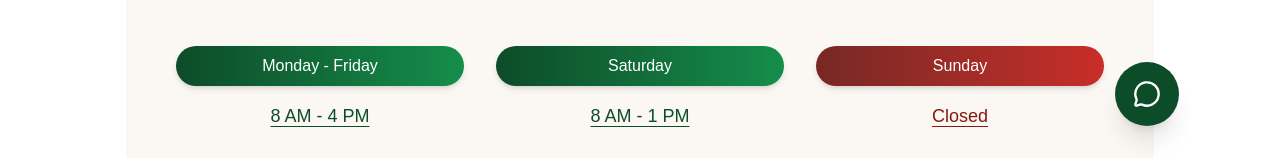
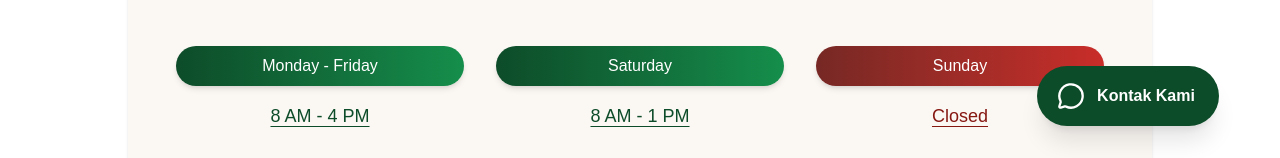
Before and after one commit to Bumi-Rekayasa-Mandiri/FRONTEND_BRM, a React (Vite) app: page /contact in a window 1280 px wide. Shown: the part 642-800 px from the top of the page. Built offline with nearby package versions, Linux system fonts and the light colour scheme.

Commit message:
style(floating-popup): widen pills and add toggle button label

```diff
--- a/src/components/common/FloatingPopup.tsx
+++ b/src/components/common/FloatingPopup.tsx
@@ -56,10 +56,10 @@ const FloatingPopup = () => {
             target="_blank"
             rel="noopener noreferrer"
             aria-label={`Visit our ${social.name}`}
-            className={`group flex items-center gap-3 pl-4 pr-5 py-2.5 bg-white rounded-full shadow-lg border border-gray-100 transition-all duration-300 hover:scale-105 hover:shadow-xl ${social.color}`}
+            className={`group flex items-center gap-4 pl-5 pr-6 py-4 w-56 bg-white rounded-full shadow-lg border border-gray-100 transition-all duration-300 hover:scale-105 hover:shadow-xl ${social.color}`}
           >
             <span className={`shrink-0 transition-colors duration-300 ${social.textColor}`}>{social.icon}</span>
-            <span className={`text-sm font-semibold whitespace-nowrap transition-colors duration-300 ${social.textColor}`}>
+            <span className={`text-base font-semibold whitespace-nowrap transition-colors duration-300 ${social.textColor}`}>
               {social.label}
             </span>
           </a>
@@ -69,15 +69,18 @@ const FloatingPopup = () => {
       {/* Main Toggle Button */}
       <button
         onClick={() => setIsOpen(!isOpen)}
-        className="relative flex items-center justify-center w-14 h-14 md:w-16 md:h-16 bg-brm-green hover:opacity-90 text-white rounded-full shadow-xl transition-all duration-300 hover:scale-105 active:scale-95 focus:outline-none"
+        className="flex items-center gap-3 pl-5 pr-6 py-4 bg-brm-green hover:opacity-90 text-white rounded-full shadow-xl transition-all duration-300 hover:scale-105 active:scale-95 focus:outline-none"
         aria-label="Toggle contact menu"
       >
-        <span className={`absolute transition-all duration-300 ${isOpen ? 'rotate-90 opacity-0 scale-50' : 'rotate-0 opacity-100 scale-100'}`}>
-          <MessageCircle size={28} />
+        <span className="relative w-7 h-7 flex items-center justify-center shrink-0">
+          <span className={`absolute transition-all duration-300 ${isOpen ? 'rotate-90 opacity-0 scale-50' : 'rotate-0 opacity-100 scale-100'}`}>
+            <MessageCircle size={28} />
+          </span>
+          <span className={`absolute transition-all duration-300 ${isOpen ? 'rotate-0 opacity-100 scale-100' : '-rotate-90 opacity-0 scale-50'}`}>
+            <X size={28} />
+          </span>
         </span>
-        <span className={`absolute transition-all duration-300 ${isOpen ? 'rotate-0 opacity-100 scale-100' : '-rotate-90 opacity-0 scale-50'}`}>
-          <X size={28} />
-        </span>
+        <span className="text-base font-semibold whitespace-nowrap">Kontak Kami</span>
       </button>
     </div>
   );
```
